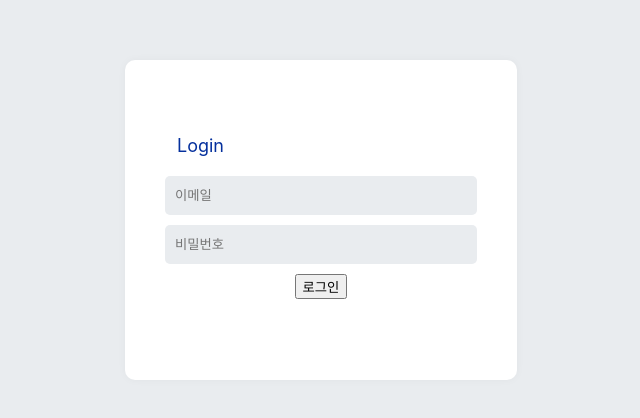
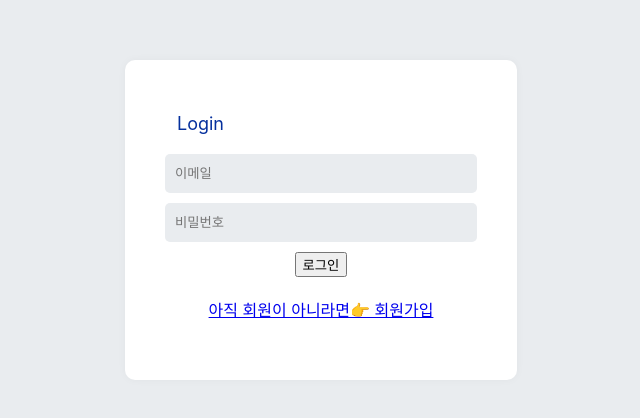
Before and after one commit to phso7276/wanted-pre-onboarding-frontend, a React (Create React App) app: page /signin in a window 1280 px wide. Shown: the part 180-598 px from the top of the page, without its empty margins (319-959 px from the left). Built offline with nearby package versions, Linux system fonts and the light colour scheme.

Commit message:
Feat: Link 추가(#28)
- 로그인 페이지에서 회원가입 페이지로 이동할 수 있는 링크 태그 추가
- 회원가입 페이지에서 로그인 페이지로 이동할 수 있는 링크 태그 추가

```diff
--- a/src/pages/Signin/SigninPage.jsx
+++ b/src/pages/Signin/SigninPage.jsx
@@ -1,11 +1,10 @@
 import React, { useState, useEffect } from "react";
-import { useNavigate, Navigate } from "react-router";
-import Input, { StyledInput } from "components/atoms/Input";
+import { useNavigate } from "react-router";
+import { Link } from "react-router-dom";
 import Button from "components/atoms/button";
 import { signinApi } from "services/apis/userApi";
 import useIsLoggedIn from "hooks/useIsLoggedIn";
-import { FormContainer, Container } from "../../styles/globalStyles";
-import styled from "styled-components";
+import { FormContainer } from "../../styles/globalStyles";
 import { Label, LoginBox, LoginInput } from "./style";
 
 const SigninPage = () => {
@@ -68,6 +67,8 @@ const SigninPage = () => {
           onClickHandler={onClickHandler}
         />
       </form>
+      <br />
+      <Link to="/signup">아직 회원이 아니라면👉 회원가입</Link>
     </FormContainer>
   );
 };
--- a/src/pages/Signup/SiginupPage.jsx
+++ b/src/pages/Signup/SiginupPage.jsx
@@ -1,6 +1,6 @@
 import React, { useState, useEffect } from "react";
 import { useNavigate } from "react-router-dom";
-import Input from "components/atoms/Input";
+import { Link } from "react-router-dom";
 import Button from "components/atoms/button";
 import useValidation from "hooks/useValidation";
 import { signupApi } from "services/apis/signupApi";
@@ -68,10 +68,12 @@ const SignupPage = () => {
             testid="signup-button"
             type="button"
             text="회원가입"
-            disabled="true"
+            disabled
           />
         )}
       </form>
+      <br />
+      <Link to="/signin">이미 계정이 있다면👉 로그인</Link>
     </FormContainer>
   );
 };
```
